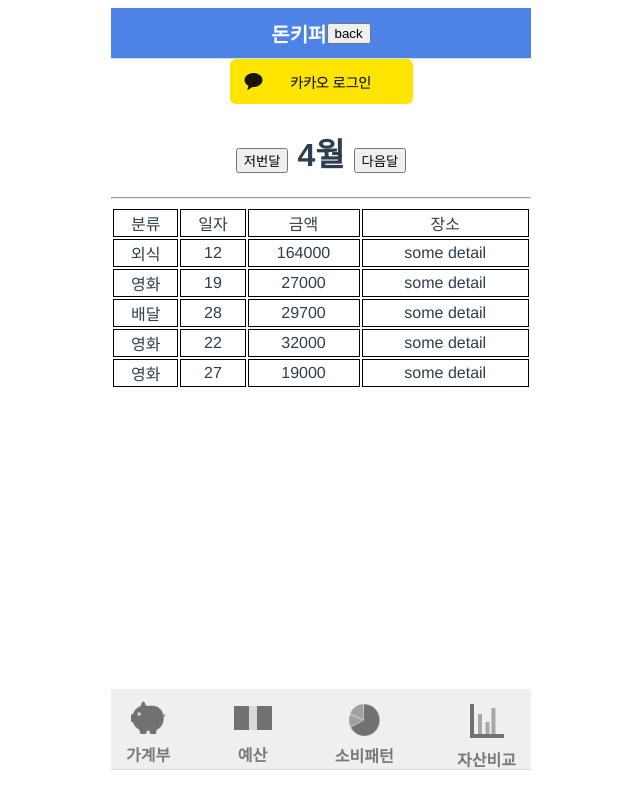
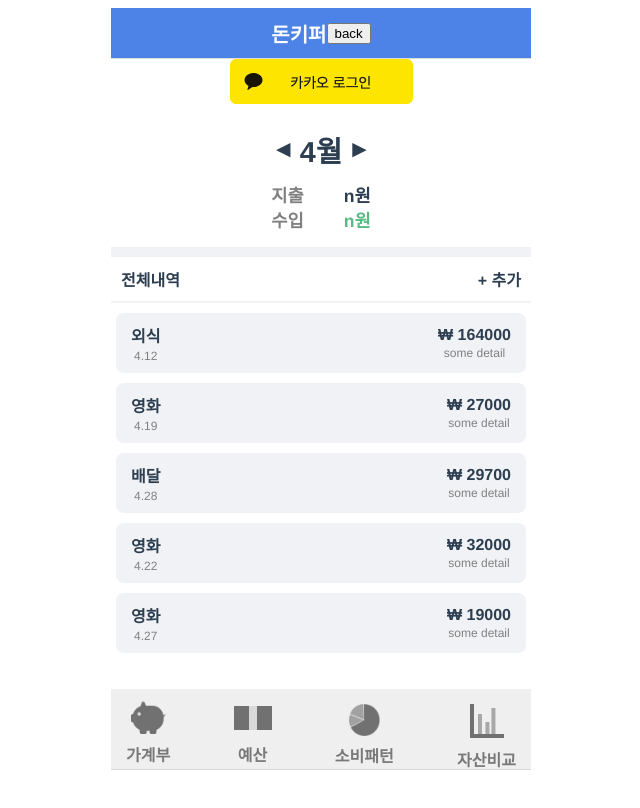
Before and after one commit to ecofriendlyusername/ssafydonkeeper, a Vue app in the folder frontend/: page /book/list in a window 1280 px wide. Shown: the top 808 px of the page, without its empty margins (319-959 px from the left). Built offline with nearby package versions, Linux system fonts and the light colour scheme.

Commit message:
layout:list, detail

```diff
--- a/frontend/src/views/book/detailView.vue
+++ b/frontend/src/views/book/detailView.vue
@@ -1,22 +1,46 @@
 <template>
   <div class="DivH">
-    <div>
-      날짜: {{ dumy.year }} / {{dumy.month }} / {{dumy.day }}
+    <div style="display: inline-block; height:5px; width:90%; background-color:black; margin-top:15px; margin-bottom:10px;"></div>
+    <div style="font-size:120%; font-weight: bold;">
+      <!-- {{ dumy.detail }} -->
+      CU(메인타워점)
     </div>
-    <div>
-      자산 분류: {{ dumy.classification }}
+    <div style="display:inline-block; height:2px; width:80%; background-color:#F0F2F5; margin-top:10px; margin-bottom:10px;"></div>
+
+    <div style="width:80%; display: inline-block;">
+      <div style="display:flex; justify-content:space-between;">
+        <div style="color:#808080">승인일시</div>
+        <div>
+          {{ dumy.year }} / {{dumy.month }} / {{dumy.day }}
+        </div>
+      </div>
+
+      <div style="display:flex; justify-content:space-between; margin-top:15px;">
+        <div style="color:#808080">상품분류</div>
+        <div>
+          {{ dumy.classification }}
+        </div>
+      </div>
+
+      <div style="display:flex; justify-content:space-between; margin-top:15px;">
+        <div style="color:#808080">메모</div>
+        <div>
+          {{ dumy.memo }}
+        </div>
+      </div>
+
+      <div style="display:inline-block; height:2px; width:100%; background-color:#F0F2F5; margin-top:10px; margin-bottom:10px;"></div>
+
+      <div style="display:flex; justify-content:space-between; font-size: 120%;">
+        <div>상품금액</div>
+        <div style="color:#EA4B4E; font-weight:bold">
+          {{ dumy.amount }}원
+        </div>
+      </div>
     </div>
-    <div>
-      금액: {{ dumy.amount }}
-    </div>
-    <div>
-      내용: {{ dumy.detail }}
-    </div>
-    <div>
-      메모: {{ dumy.memo }}
-    </div>
+    <br>
 
-    <button>수정하기</button>
+    <button id="detailBtn">수정하기</button>
 
 
   </div>
@@ -43,5 +67,11 @@ export default {
 </script>
 
 <style>
-
+#detailBtn {
+  margin-top: 40px;
+  font-weight: bold;
+  border: none;
+  border-radius: 5px;
+  padding: 10px 15px;
+}
 </style>
--- a/frontend/src/views/book/listView.vue
+++ b/frontend/src/views/book/listView.vue
@@ -1,28 +1,90 @@
 <template>
   <div class="DivH">
-    <h1>
-      <button>저번달</button>
-      {{  month + '월' }}
-      <button>다음달</button>
-    </h1>
 
-    <hr>
-    <table>
+        <h1>
+          <div style="display:flex; justify-content:center; align-items: center; font-size: 90%;">
+            <div id="beforeBtn">◀</div>
+            <div>{{  month + '월' }}</div>
+            <div id="afterBtn">▶</div>
+          </div>
+        </h1>
+
+      <!-- <span id="beforeBtn">◀</span>
+        {{  month + '월' }}
+      <span id="afterBtn">▶</span> -->
+
+    <div style="display:flex; justify-content: center; font-weight: bold; margin-top: -10px; font-size: 110%;">
+      <div id="listTitle">
+        지출
+      </div>
+      <div style="margin-left:40px;">
+        n원
+      </div>
+    </div>
+
+    <div style="display:flex; justify-content: center; font-weight: bold; font-size: 110%;">
+      <div id="listTitle">
+        수입
+      </div>
+      <div style="margin-left:40px; color: #58BB84;">
+        n원
+      </div>
+    </div>
+
+    <div style="height:10px; width:100%; background-color:#F0F2F5; margin-top:15px; margin-bottom:10px;"></div>
+
+    <div style="display:flex; justify-content:space-between; font-weight: bold; margin-bottom: 20px; padding: 0px 10px;">
+      <div>전체내역</div>
+      <div>+ 추가</div>
+    </div>
+    <div style="height:2px; width:100%; background-color:#F0F2F5; margin-top:-10px; margin-bottom: 8px;"></div>
+
+
+    <div v-for="(dumy, idx) in dumies" :key="idx" v-on:click="this.$router.push('/book/'+dumy.memberId)"
+    style="display:flex; justify-content:space-between; align-items: center; border-radius: 8px; background-color: #F0F2F5; margin: 10px 5px; padding: 10px 15px;">
+        <div>
+          <div style="font-weight:bold">
+            {{ dumy.classification }}
+          </div>
+          <div style="font-size:75%; color: gray; margin-top: 2px;">
+            {{month}}.{{ dumy.day }}
+          </div>
+        </div>
+        <div>
+          <div style="font-weight:bold">₩ {{ dumy.amount }}</div>
+          <div style="font-size:75%; color: gray; margin-top: 2px;">{{ dumy.detail }}</div>
+        </div>
+      </div>
+
+
+
+
+
+
+
+
+    <!-- <table>
       <tr>
         <td>분류</td>
-        <td>일자</td>
+        <td>장소</td>
         <td>금액</td>
-        <td>장소</td>
       </tr>
-      <!-- <div>분류</div> | <div>일자</div> | <div>금액</div> | <div>장소</div> -->
+
       <tr v-for="(dumy, idx) in dumies" :key="idx" v-on:click="this.$router.push('/book/'+dumy.memberId)">
-        <!-- {{ dumy.classification }} | {{ dumy.day }} | {{ dumy.amount }} | {{ dumy.detail }} -->
-        <td>{{ dumy.classification }}</td>
-        <td>{{ dumy.day }}</td>
+
+        <td>
+          <div style="font-weight:bold">
+            {{ dumy.classification }}
+          </div>
+          <div style="font-size:75%; color: gray;">
+            {{month}}.{{ dumy.day }}
+          </div>
+        </td>
+        <td>{{ dumy.detail }}</td>
         <td>{{ dumy.amount }}</td>
-        <td>{{ dumy.detail }}</td>
       </tr>
-    </table>
+    </table> -->
+
   </div>
 </template>
 
@@ -95,13 +157,27 @@ table {
   width: 100%
 }
 
-td {
+/* td {
   border: solid black 1px;
 
   ;
-}
+} */
 
 .DivH{
   min-height: 530px;
 }
+
+#listTitle {
+  color:#808080;
+}
+
+#beforeBtn {
+  font-size: 60%;
+  margin: 0px 10px;
+}
+
+#afterBtn {
+  font-size: 60%;
+  margin: 0px 10px;
+}
 </style>
```
